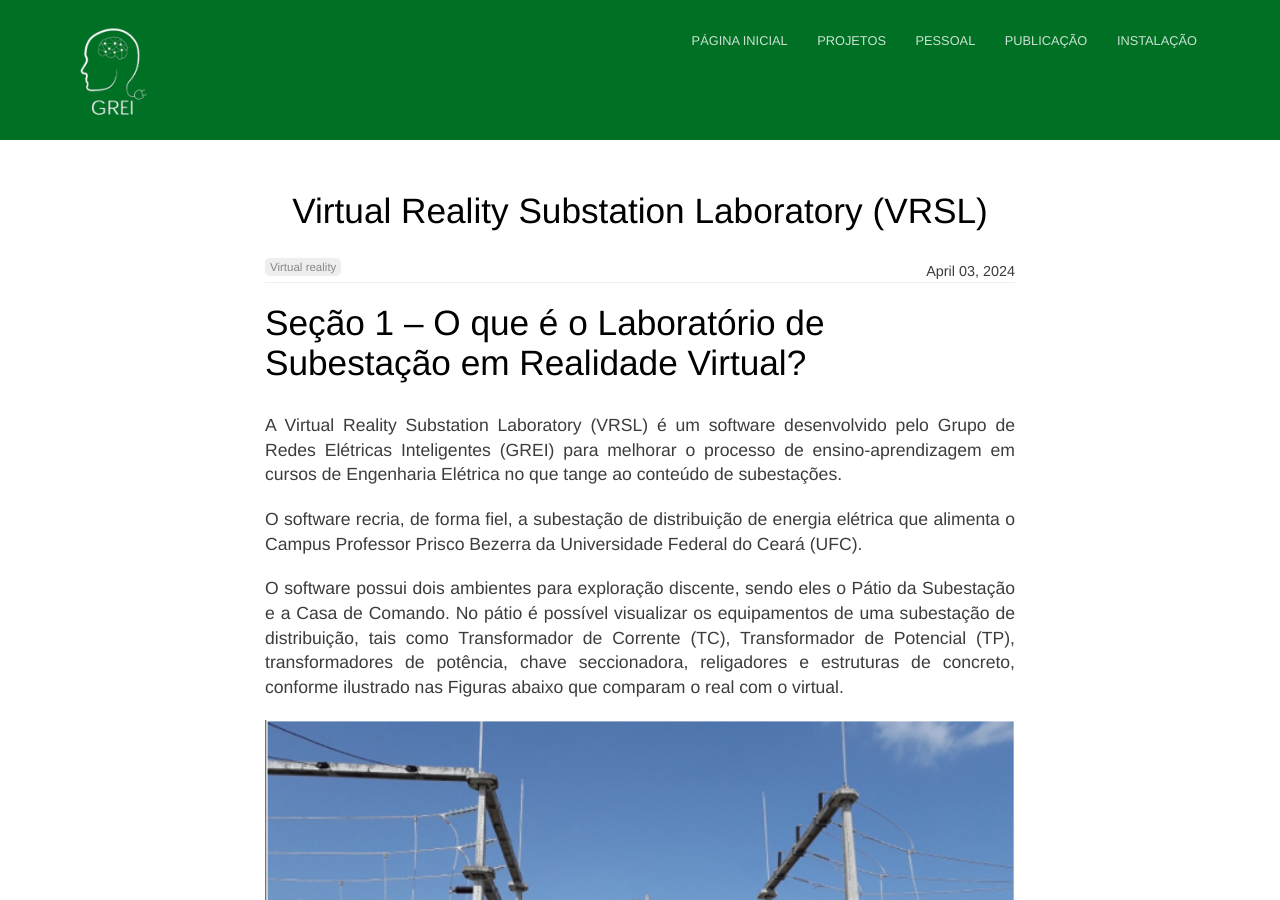
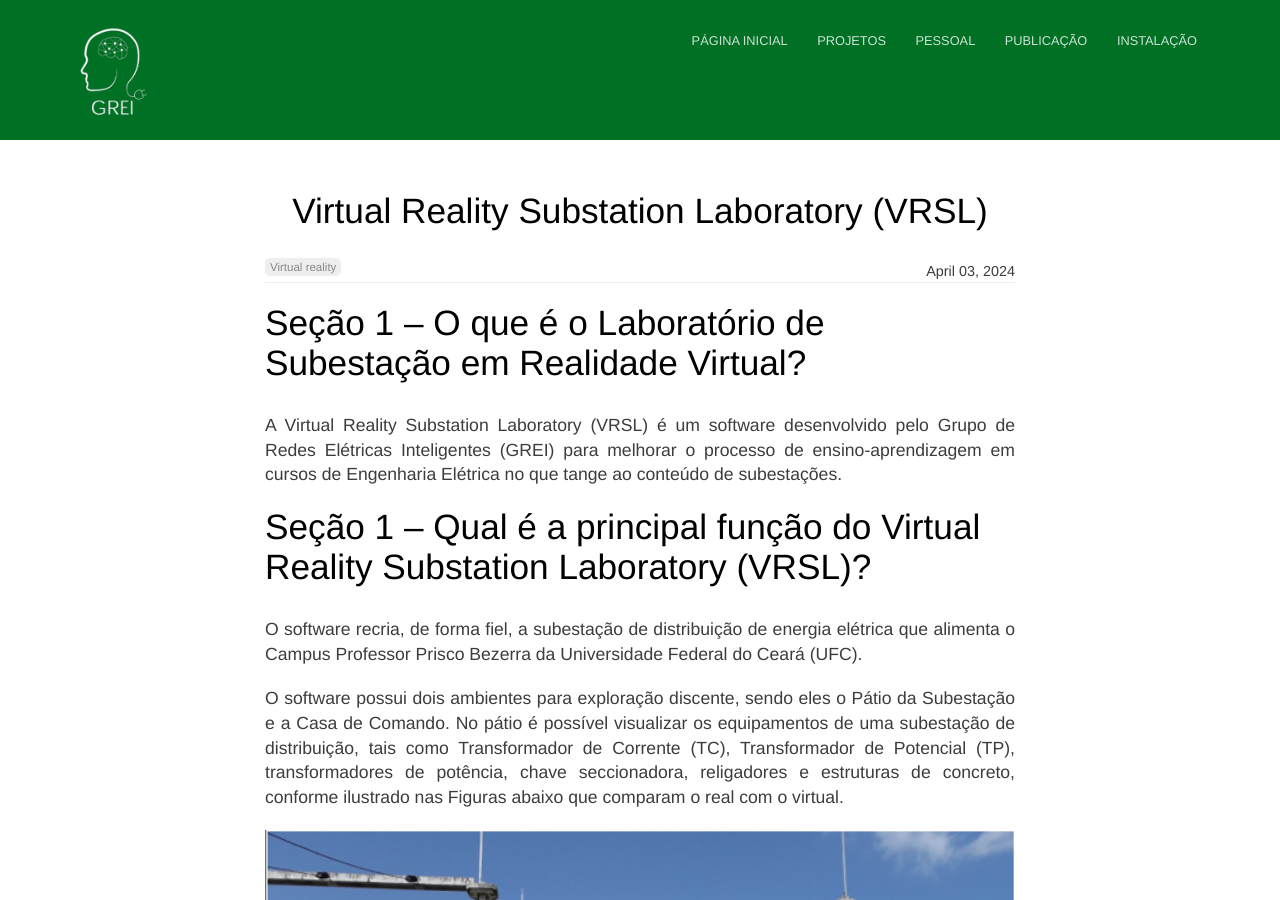
Before and after one commit to Gabriell89222/Gabriell89222.github.io, a Jekyll site: the page built from _posts/2024-04-03-virtual-reality-substation-laboratory.md, in a window 1280 px wide and 900 px high. Built offline with Jekyll 4.4.1, drawn with Linux system fonts in a browser that asks for light colours.

Commit message:
Alteração no projeto daniel v-1.1

```diff
--- a/_posts/2024-04-03-virtual-reality-substation-laboratory.md
+++ b/_posts/2024-04-03-virtual-reality-substation-laboratory.md
@@ -9,6 +9,7 @@ author_staff_member: daniel
 
 A Virtual Reality Substation Laboratory (VRSL) é um software desenvolvido pelo Grupo de Redes Elétricas Inteligentes (GREI) para melhorar o processo de ensino-aprendizagem em cursos de Engenharia Elétrica no que tange ao conteúdo de subestações.
 
+## Seção 1 – Qual é  a principal função do Virtual Reality Substation Laboratory (VRSL)?
 
 O software recria, de forma fiel, a subestação de distribuição de energia elétrica que alimenta o Campus Professor Prisco Bezerra da Universidade Federal do Ceará (UFC).
 
```
